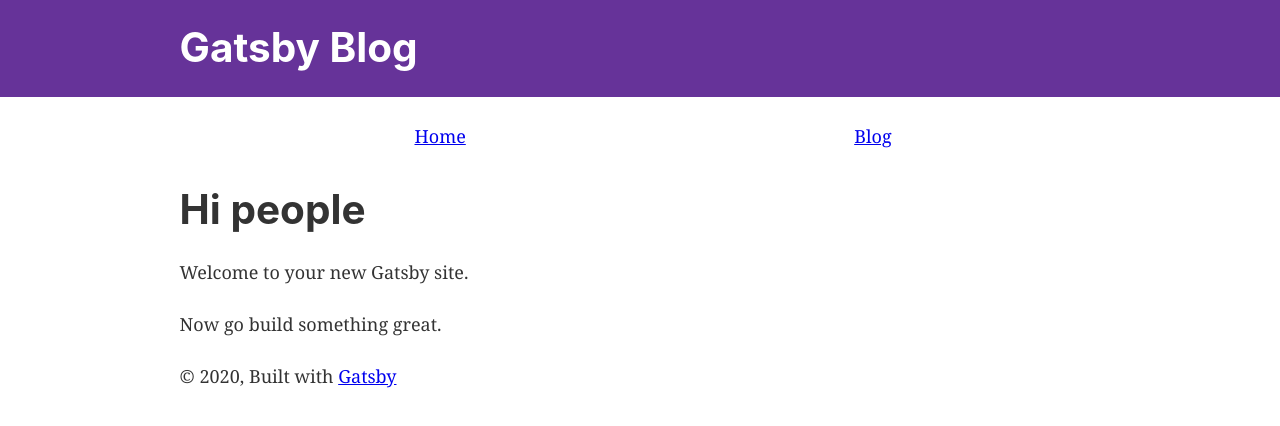
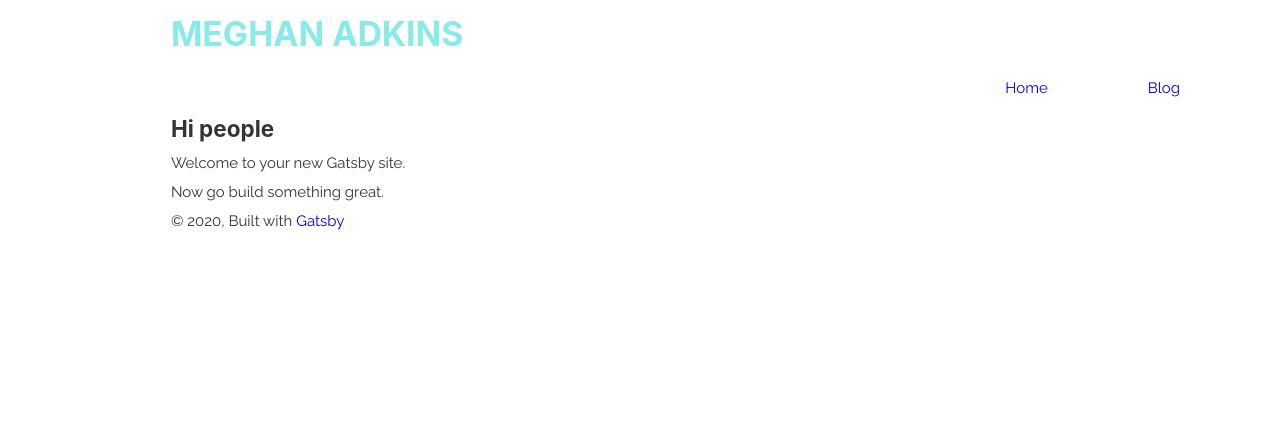
Before and after one commit to megdadkins7/personal-blog, a Gatsby site: page / in a window 1280 px wide. Built offline with nearby package versions, Linux system fonts and the light colour scheme; Gatsby itself is replaced by a stand-in of ours.

Commit message:
started styling

```diff
--- a/gatsby-config.js
+++ b/gatsby-config.js
@@ -1,6 +1,6 @@
 module.exports = {
   siteMetadata: {
-    title: `Gatsby Blog`,
+    title: `Meghan Adkins`,
     description: `My first Gatsby project.`,
     author: `Meghan Adkins`,
   },
@@ -35,7 +35,13 @@ module.exports = {
         name: 'pages'
       }
     },
-    `gatsby-transformer-remark`
+    `gatsby-transformer-remark`,
+    {
+      resolve: `gatsby-plugin-styled-components`,
+      options: {
+        displayName: false
+      },
+    },
     // this (optional) plugin enables Progressive Web App + Offline functionality
     // To learn more, visit: https://gatsby.dev/offline
     // `gatsby-plugin-offline`,
--- a/package.json
+++ b/package.json
@@ -5,6 +5,7 @@
   "version": "0.1.0",
   "author": "Kyle Mathews <mathews.kyle@gmail.com>",
   "dependencies": {
+    "babel-plugin-styled-components": "^1.10.7",
     "gatsby": "^2.19.45",
     "gatsby-image": "^2.2.44",
     "gatsby-plugin-catch-links": "^2.2.1",
@@ -12,13 +13,15 @@
     "gatsby-plugin-offline": "^3.0.41",
     "gatsby-plugin-react-helmet": "^3.1.24",
     "gatsby-plugin-sharp": "^2.4.13",
+    "gatsby-plugin-styled-components": "^3.2.1",
     "gatsby-source-filesystem": "^2.2.2",
     "gatsby-transformer-remark": "^2.7.1",
     "gatsby-transformer-sharp": "^2.3.19",
     "prop-types": "^15.7.2",
     "react": "^16.12.0",
     "react-dom": "^16.12.0",
-    "react-helmet": "^5.2.1"
+    "react-helmet": "^5.2.1",
+    "styled-components": "^5.1.0"
   },
   "devDependencies": {
     "prettier": "^1.19.1"
--- a/src/components/header.js
+++ b/src/components/header.js
@@ -5,8 +5,9 @@ import React from "react"
 const Header = ({ siteTitle }) => (
   <header
     style={{
-      background: `rebeccapurple`,
+      background: `white`,
       marginBottom: `1.45rem`,
+      textTransform: `uppercase`
     }}
   >
     <div
@@ -16,11 +17,11 @@ const Header = ({ siteTitle }) => (
         padding: `1.45rem 1.0875rem`,
       }}
     >
-      <h1 style={{ margin: 0 }}>
+      <h1 style={{ margin: 0, fontSize: '2.25em' }}>
         <Link
           to="/"
           style={{
-            color: `white`,
+            color: `#88EBEA`,
             textDecoration: `none`,
           }}
         >
--- a/src/components/layout.js
+++ b/src/components/layout.js
@@ -13,6 +13,8 @@ import Menu from './menu'
 import Header from "./header"
 import "./layout.css"
 
+import GlobalStyles from '../styles/GlobalStyles'
+
 const Layout = ({ children }) => {
   const data = useStaticQuery(graphql`
     query SiteTitleQuery {
@@ -27,6 +29,7 @@ const Layout = ({ children }) => {
   return (
     <>
       <Header siteTitle={data.site.siteMetadata.title} />
+      <GlobalStyles />
       <Menu />
       <div
         style={{
--- a/src/components/menu.js
+++ b/src/components/menu.js
@@ -4,11 +4,11 @@ import { Link } from 'gatsby'
 function Menu() {
   return (
     <nav>
-      <ul style={{listStyleType: 'none', display: 'flex', justifyContent: 'space-evenly'}}>
-        <li>
+      <ul style={{listStyleType: 'none', display: 'flex', justifyContent: 'flex-end', marginRight: '100px'}}>
+        <li style={{ marginRight: '50px'}}>
           <Link to='/'>Home</Link>
         </li>
-        <li>
+        <li style={{marginLeft: '50px'}}>
           <Link to='/blog'>Blog</Link>
         </li>
       </ul>
--- a/src/pages/index.js
+++ b/src/pages/index.js
@@ -1,11 +1,12 @@
 import React from "react"
-//import { Link } from "gatsby"
 
+import GlobalStyles from '../styles/GlobalStyles'
 import Layout from "../components/layout"
 import SEO from "../components/seo"
 
 const IndexPage = () => (
   <Layout>
+    <GlobalStyles />
     <SEO title="Home" />
     <h1>Hi people</h1>
     <p>Welcome to your new Gatsby site.</p>
--- /dev/null
+++ b/src/styles/GlobalStyles.js
@@ -0,0 +1,28 @@
+import { createGlobalStyle } from "styled-components";
+
+const GlobalStyles = createGlobalStyle`
+@import url('https://fonts.googleapis.com/css2?family=Raleway:wght@400;500;600;700&display=swap');
+    html {
+        box-sizing: border-box;
+        font-size: 10px;
+    }
+    html, body {
+        width: 100%;
+        height: 100vh;
+    }
+    body {
+        margin: 0;
+        padding: 0;
+        font-family: 'Raleway', sans-serif;
+        font-size: 1.5rem;
+        font-weight: 400;
+        background: white;
+        -webkit-font-smoothing: antialiased; /* trick for smoother fonts */
+        -moz-osx-font-smoothing: grayscale; /* trick for smoother fonts */
+    }
+    a {
+        text-decoration: none;
+    }
+`;
+
+export default GlobalStyles;
--- a/src/templates/blog.post.js
+++ b/src/templates/blog.post.js
@@ -1,10 +1,13 @@
 import React from 'react'
 import { Link, graphql } from 'gatsby'
+
+import GlobalStyles from '../styles/GlobalStyles'
 
 export default function Template({ data }) {
   const post = data.markdownRemark
   return (
     <div>
+      <GlobalStyles />
       <Link to='/blog'>Back</Link>
       <hr />
       <h1>{post.frontmatter.title}</h1>
```
Also changed, not shown: src/pages/2020-04-06 post-one/index.md (+1 -1 lines), src/pages/2020-04-07 post-two/index.md (+1 -1 lines), 1 other file.
